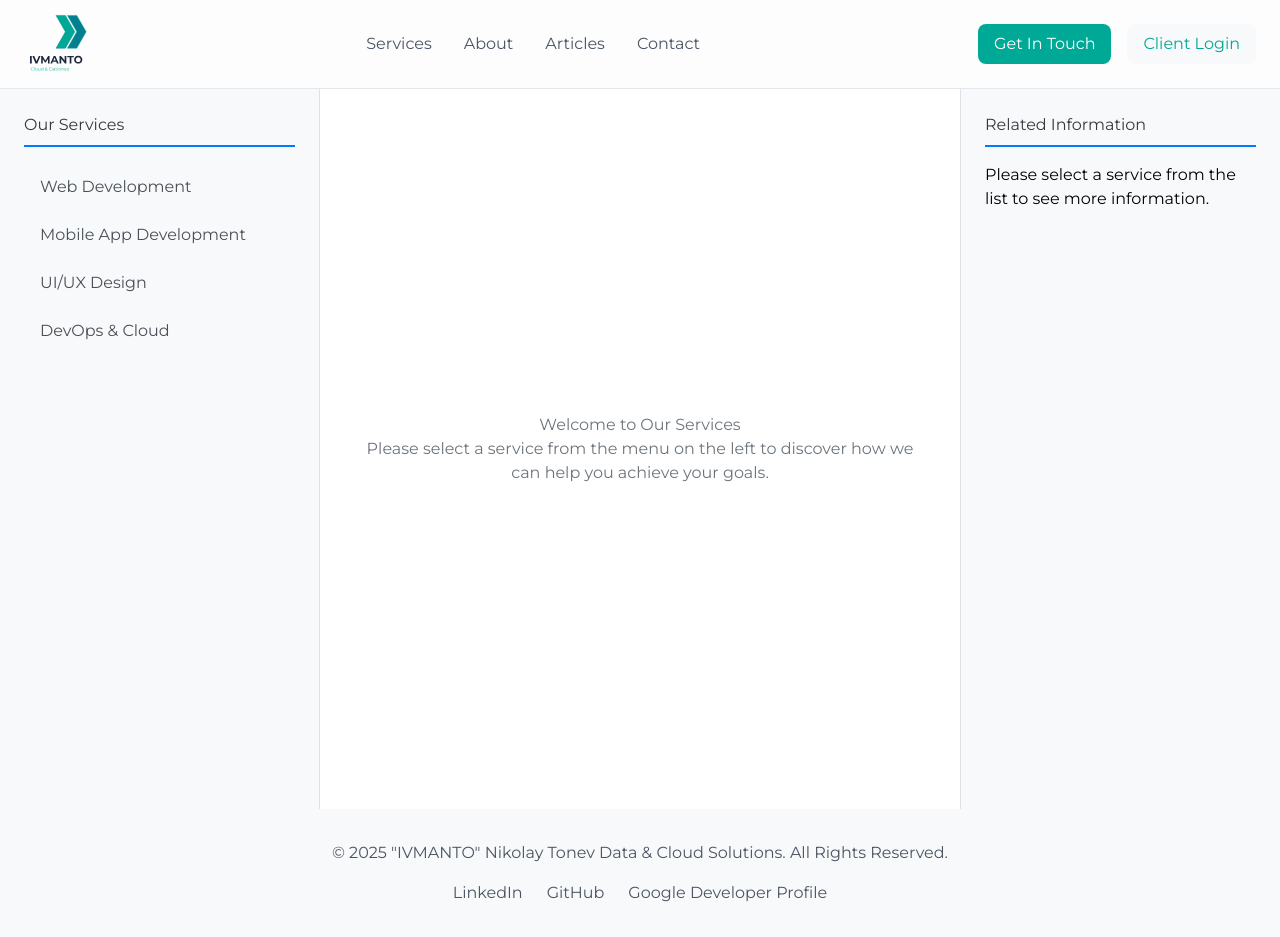
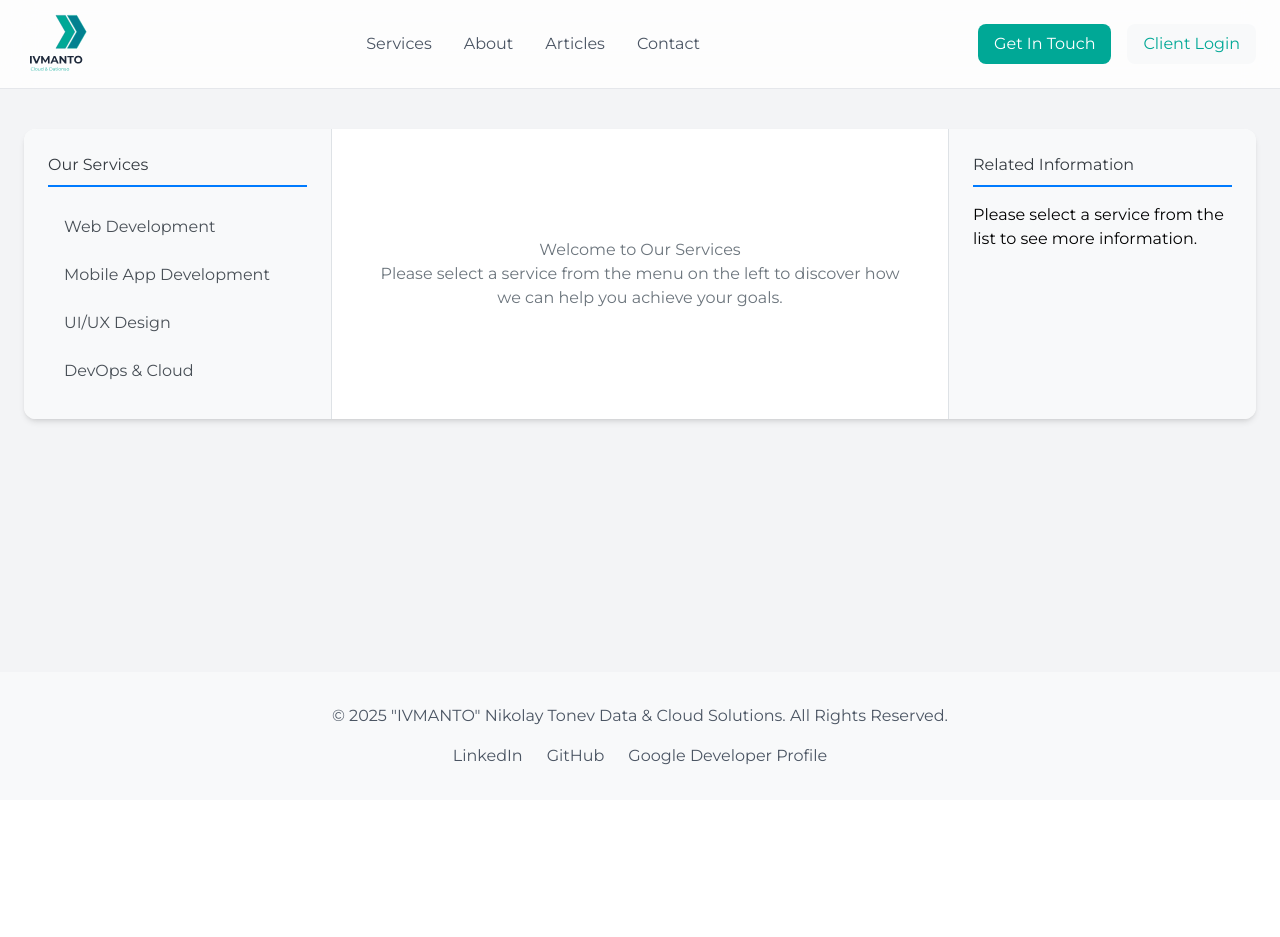
Before and after one commit to dasiyes/ivmanto.com, a Vue app: page /services in a window 1280 px wide. After the commit the page ends 800 px from the top, so only its background shows below. Built offline with nearby package versions, Linux system fonts and the light colour scheme.

Commit message:
Services View modified

```diff
--- a/src/views/ServiceView.vue
+++ b/src/views/ServiceView.vue
@@ -1,4 +1,5 @@
 <template>
+  <div class="service-view-wrapper">
     <div class="service-view">
       <aside class="left-column">
         <h2>Our Services</h2>
@@ -37,6 +38,7 @@
         </div>
       </aside>
     </div>
+  </div>
 </template>
 
 <script setup>
@@ -60,10 +62,24 @@ const currentService = computed(() => {
 </script>
 
 <style scoped>
+.service-view-wrapper {
+  /* This wrapper provides vertical spacing and ensures there's padding on smaller screens */
+  padding: 2.5rem 1.5rem;
+}
+
 .service-view {
   display: flex;
-  height: calc(100vh - 80px); /* Example height, adjust based on your layout */
+  /* This creates the centered, max-width container for the columns */
+  max-width: 1280px; /* A common max-width, matching Tailwind's `container` on `xl` screens */
+  margin: 0 auto; /* Centers the container within the wrapper */
+
+  /* Visual appearance */
   background-color: #fff;
+  border-radius: 0.75rem; /* Matches `rounded-xl` from your other components */
+  overflow: hidden; /* Ensures children's corners are clipped by the border-radius */
+  box-shadow:
+    0 4px 6px -1px rgb(0 0 0 / 0.1),
+    0 2px 4px -2px rgb(0 0 0 / 0.1);
 }
 
 .left-column {
```
Lines whose indentation alone changed are shown as unchanged.
